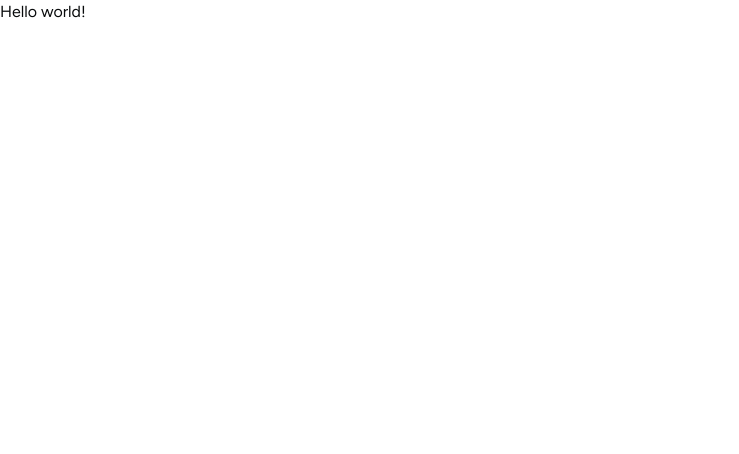
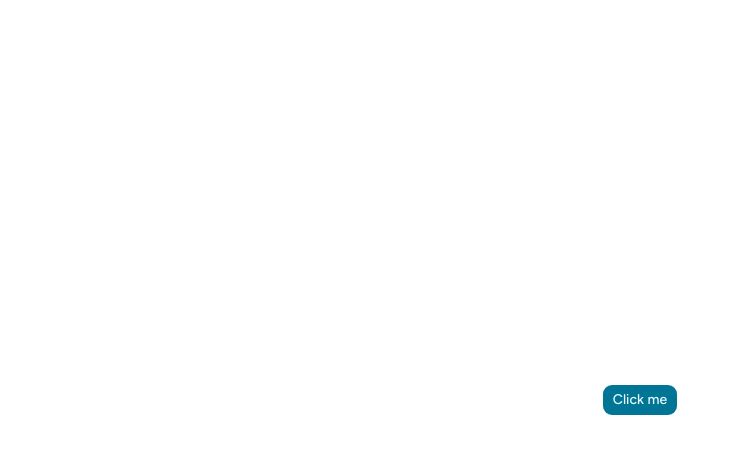
Before and after one commit to klaus-gudy/laundry-web, a Next.js app: page / in a window 1280 px wide. Shown: the top 454 px of the page, without its empty margins (0-739 px from the left). Built offline with nearby package versions, Linux system fonts and the light colour scheme.

Commit message:
Tested shadcn with few component
After further testing my screen appears black so now i need to be able to add themes

```diff
--- a/app/page.tsx
+++ b/app/page.tsx
@@ -1,9 +1,9 @@
-import Image from "next/image";
+import { Button } from "@/components/ui/button"
 
 export default function Home() {
   return (
-    <div>
-      Hello world!
+    <div className="flex min-h-svh items-center justify-center">
+      <Button>Click me</Button>
     </div>
   );
 }
--- /dev/null
+++ b/components/ui/button.tsx
@@ -0,0 +1,67 @@
+import * as React from "react"
+import { cva, type VariantProps } from "class-variance-authority"
+import { Slot } from "radix-ui"
+
+import { cn } from "@/lib/utils"
+
+const buttonVariants = cva(
+  "group/button inline-flex shrink-0 items-center justify-center rounded-lg border border-transparent bg-clip-padding text-sm font-medium whitespace-nowrap transition-all outline-none select-none focus-visible:border-ring focus-visible:ring-3 focus-visible:ring-ring/50 active:not-aria-[haspopup]:translate-y-px disabled:pointer-events-none disabled:opacity-50 aria-invalid:border-destructive aria-invalid:ring-3 aria-invalid:ring-destructive/20 dark:aria-invalid:border-destructive/50 dark:aria-invalid:ring-destructive/40 [&_svg]:pointer-events-none [&_svg]:shrink-0 [&_svg:not([class*='size-'])]:size-4",
+  {
+    variants: {
+      variant: {
+        default: "bg-primary text-primary-foreground [a]:hover:bg-primary/80",
+        outline:
+          "border-border bg-background hover:bg-muted hover:text-foreground aria-expanded:bg-muted aria-expanded:text-foreground dark:border-input dark:bg-input/30 dark:hover:bg-input/50",
+        secondary:
+          "bg-secondary text-secondary-foreground hover:bg-secondary/80 aria-expanded:bg-secondary aria-expanded:text-secondary-foreground",
+        ghost:
+          "hover:bg-muted hover:text-foreground aria-expanded:bg-muted aria-expanded:text-foreground dark:hover:bg-muted/50",
+        destructive:
+          "bg-destructive/10 text-destructive hover:bg-destructive/20 focus-visible:border-destructive/40 focus-visible:ring-destructive/20 dark:bg-destructive/20 dark:hover:bg-destructive/30 dark:focus-visible:ring-destructive/40",
+        link: "text-primary underline-offset-4 hover:underline",
+      },
+      size: {
+        default:
+          "h-8 gap-1.5 px-2.5 has-data-[icon=inline-end]:pr-2 has-data-[icon=inline-start]:pl-2",
+        xs: "h-6 gap-1 rounded-[min(var(--radius-md),10px)] px-2 text-xs in-data-[slot=button-group]:rounded-lg has-data-[icon=inline-end]:pr-1.5 has-data-[icon=inline-start]:pl-1.5 [&_svg:not([class*='size-'])]:size-3",
+        sm: "h-7 gap-1 rounded-[min(var(--radius-md),12px)] px-2.5 text-[0.8rem] in-data-[slot=button-group]:rounded-lg has-data-[icon=inline-end]:pr-1.5 has-data-[icon=inline-start]:pl-1.5 [&_svg:not([class*='size-'])]:size-3.5",
+        lg: "h-9 gap-1.5 px-2.5 has-data-[icon=inline-end]:pr-2 has-data-[icon=inline-start]:pl-2",
+        icon: "size-8",
+        "icon-xs":
+          "size-6 rounded-[min(var(--radius-md),10px)] in-data-[slot=button-group]:rounded-lg [&_svg:not([class*='size-'])]:size-3",
+        "icon-sm":
+          "size-7 rounded-[min(var(--radius-md),12px)] in-data-[slot=button-group]:rounded-lg",
+        "icon-lg": "size-9",
+      },
+    },
+    defaultVariants: {
+      variant: "default",
+      size: "default",
+    },
+  }
+)
+
+function Button({
+  className,
+  variant = "default",
+  size = "default",
+  asChild = false,
+  ...props
+}: React.ComponentProps<"button"> &
+  VariantProps<typeof buttonVariants> & {
+    asChild?: boolean
+  }) {
+  const Comp = asChild ? Slot.Root : "button"
+
+  return (
+    <Comp
+      data-slot="button"
+      data-variant={variant}
+      data-size={size}
+      className={cn(buttonVariants({ variant, size, className }))}
+      {...props}
+    />
+  )
+}
+
+export { Button, buttonVariants }
--- /dev/null
+++ b/components/ui/card.tsx
@@ -0,0 +1,103 @@
+import * as React from "react"
+
+import { cn } from "@/lib/utils"
+
+function Card({
+  className,
+  size = "default",
+  ...props
+}: React.ComponentProps<"div"> & { size?: "default" | "sm" }) {
+  return (
+    <div
+      data-slot="card"
+      data-size={size}
+      className={cn(
+        "group/card flex flex-col gap-4 overflow-hidden rounded-xl bg-card py-4 text-sm text-card-foreground ring-1 ring-foreground/10 has-data-[slot=card-footer]:pb-0 has-[>img:first-child]:pt-0 data-[size=sm]:gap-3 data-[size=sm]:py-3 data-[size=sm]:has-data-[slot=card-footer]:pb-0 *:[img:first-child]:rounded-t-xl *:[img:last-child]:rounded-b-xl",
+        className
+      )}
+      {...props}
+    />
+  )
+}
+
+function CardHeader({ className, ...props }: React.ComponentProps<"div">) {
+  return (
+    <div
+      data-slot="card-header"
+      className={cn(
+        "group/card-header @container/card-header grid auto-rows-min items-start gap-1 rounded-t-xl px-4 group-data-[size=sm]/card:px-3 has-data-[slot=card-action]:grid-cols-[1fr_auto] has-data-[slot=card-description]:grid-rows-[auto_auto] [.border-b]:pb-4 group-data-[size=sm]/card:[.border-b]:pb-3",
+        className
+      )}
+      {...props}
+    />
+  )
+}
+
+function CardTitle({ className, ...props }: React.ComponentProps<"div">) {
+  return (
+    <div
+      data-slot="card-title"
+      className={cn(
+        "font-heading text-base leading-snug font-medium group-data-[size=sm]/card:text-sm",
+        className
+      )}
+      {...props}
+    />
+  )
+}
+
+function CardDescription({ className, ...props }: React.ComponentProps<"div">) {
+  return (
+    <div
+      data-slot="card-description"
+      className={cn("text-sm text-muted-foreground", className)}
+      {...props}
+    />
+  )
+}
+
+function CardAction({ className, ...props }: React.ComponentProps<"div">) {
+  return (
+    <div
+      data-slot="card-action"
+      className={cn(
+        "col-start-2 row-span-2 row-start-1 self-start justify-self-end",
+        className
+      )}
+      {...props}
+    />
+  )
+}
+
+function CardContent({ className, ...props }: React.ComponentProps<"div">) {
+  return (
+    <div
+      data-slot="card-content"
+      className={cn("px-4 group-data-[size=sm]/card:px-3", className)}
+      {...props}
+    />
+  )
+}
+
+function CardFooter({ className, ...props }: React.ComponentProps<"div">) {
+  return (
+    <div
+      data-slot="card-footer"
+      className={cn(
+        "flex items-center rounded-b-xl border-t bg-muted/50 p-4 group-data-[size=sm]/card:p-3",
+        className
+      )}
+      {...props}
+    />
+  )
+}
+
+export {
+  Card,
+  CardHeader,
+  CardFooter,
+  CardTitle,
+  CardAction,
+  CardDescription,
+  CardContent,
+}
```
